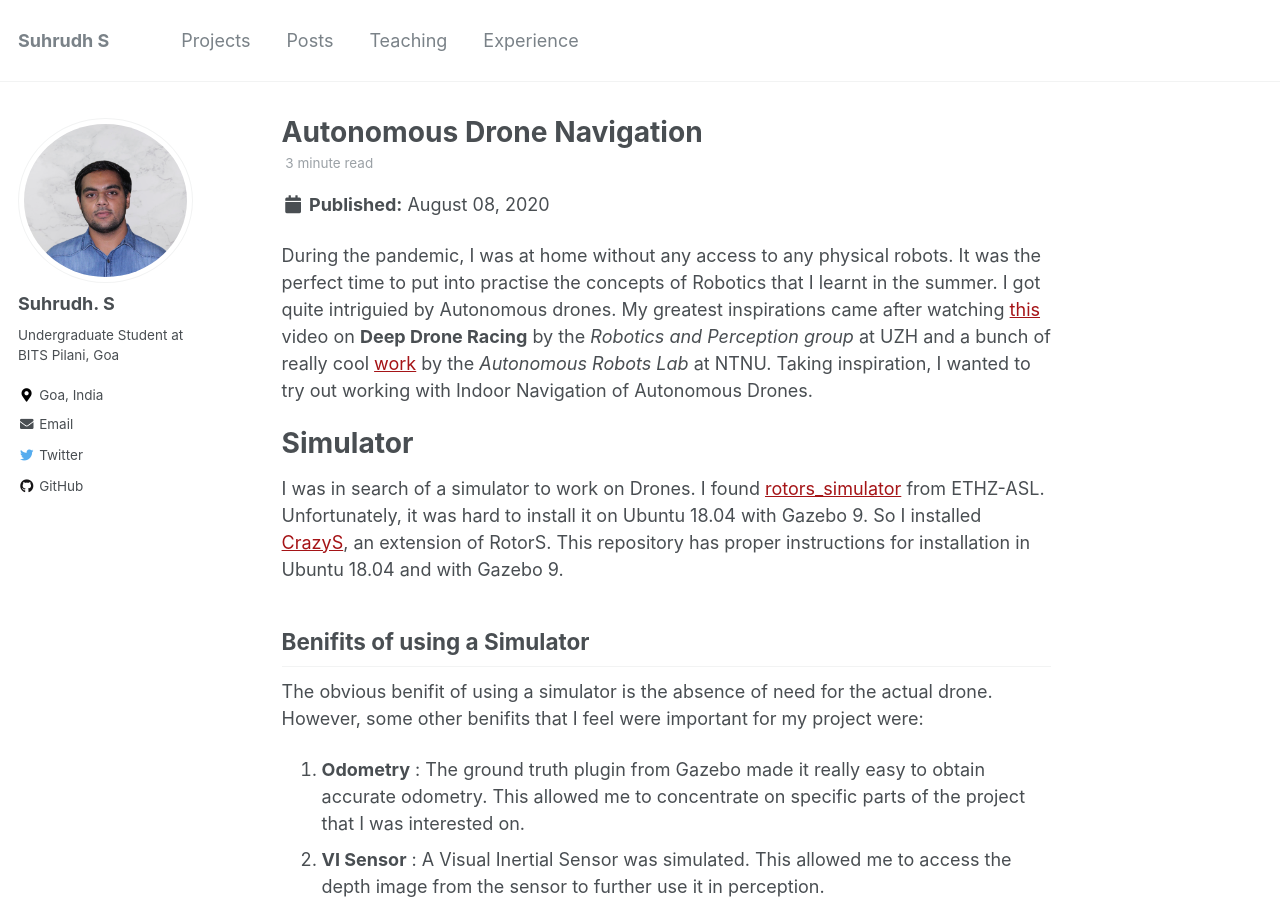
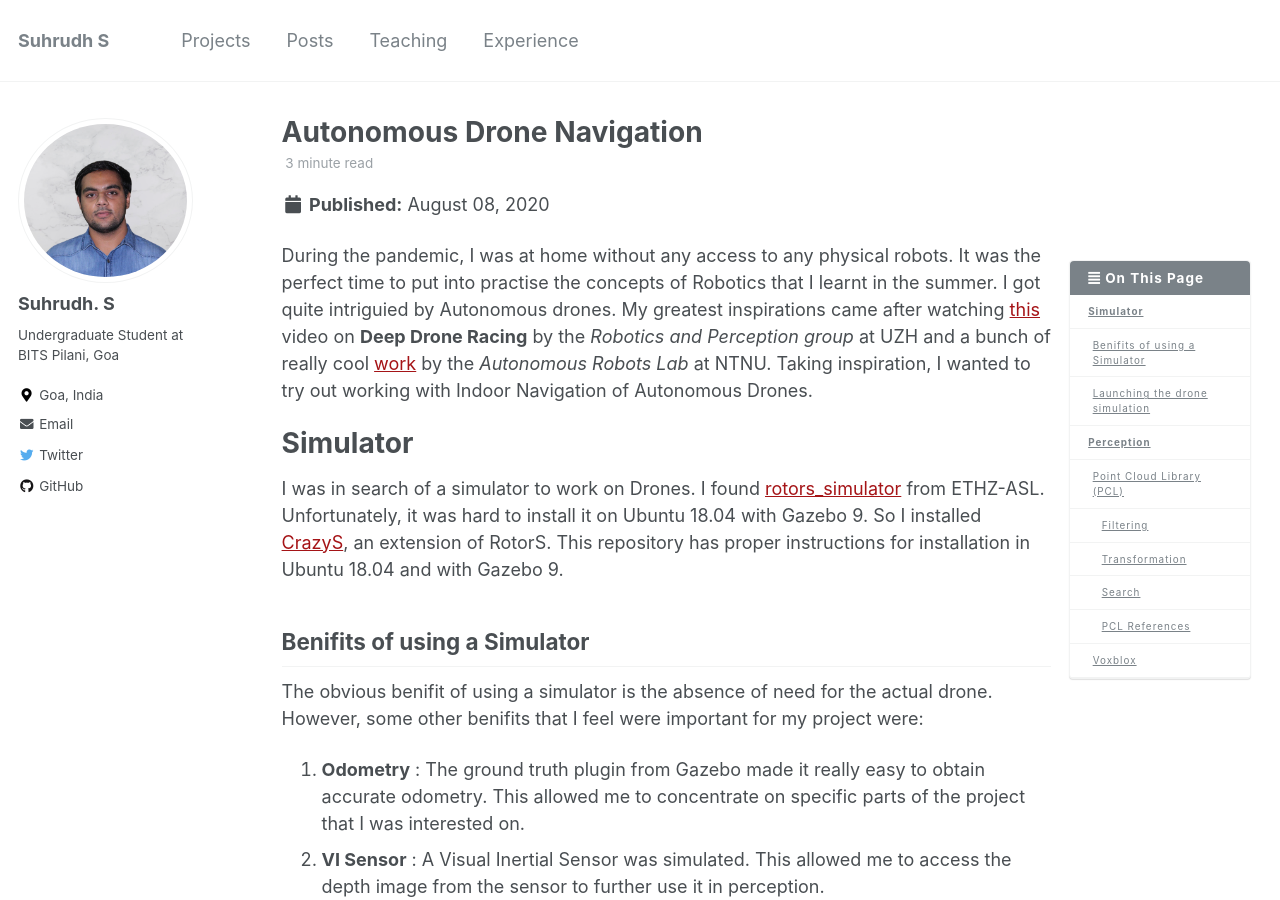
Before and after one commit to SuhrudhSarathy/SuhrudhSarathy.github.io, a Jekyll site: the page built from _posts/2020-10-10-drone_navigation.md, in a window 1280 px wide and 900 px high. Built offline with Jekyll 4.4.1, drawn with Linux system fonts in a browser that asks for light colours; part of the change alters nothing that is shown.

Commit message:
added toc

```diff
--- a/_posts/2020-10-10-drone_navigation.md
+++ b/_posts/2020-10-10-drone_navigation.md
@@ -3,7 +3,7 @@ title: Autonomous Drone Navigation
 date: 2020-08-08
 permalink: /posts/2020/10-auto-drone-nav
 excerpt_separator: <!--more-->
-toc: false
+toc: true
 tags:
   - Drone
   - Robotics
@@ -35,8 +35,9 @@ This launches the drone in an empty world. To change the world, you can pass the
 
 # Perception
 The VI Sensor on board publishes Point Cloud Data as `sensor_msgs/PointCloud2` message type. To perform collision checking, I tried two methods:
-1. ## Point Cloud Library (PCL)
+## Point Cloud Library (PCL)
 I used the Point Cloud Library to `filter`, `transform` and perform `search` of the Point Cloud.
+
 ### Filtering
 The Point Cloud data that was published was very dense and noisy. So I applied `Pass Through Filter` and `Voxel Grid Filter` to reduce the distance and density of the incoming Point Cloud.
 
@@ -97,7 +98,7 @@ if(octree.radiusSearch(searchPoint, radius, idx, distances) > 0){
 2. [Pass Through Filter](https://pointclouds.org/documentation/tutorials/passthrough.html)
 3. [Octree Point Cloud Search](https://pointclouds.org/documentation/classpcl_1_1octree_1_1_octree_point_cloud_search.html)
 
-2. ## Voxblox
+## Voxblox
 [Voxblox](https://github.com/ethz-asl/voxblox) is a voxel-based volumetric mapping library. It uses Truncated Distance Fields and Euclidean Distance Fields to build maps. It has tight ROS integration and can be run on CPU only. I used Voxblox to perform collision checks. The [section](https://voxblox.readthedocs.io/en/latest/pages/Using-Voxblox-for-Planning.html) on using Voxblox for Planning is very useful.
 <!--Planner-->
 <!--Post Processing-->
```
